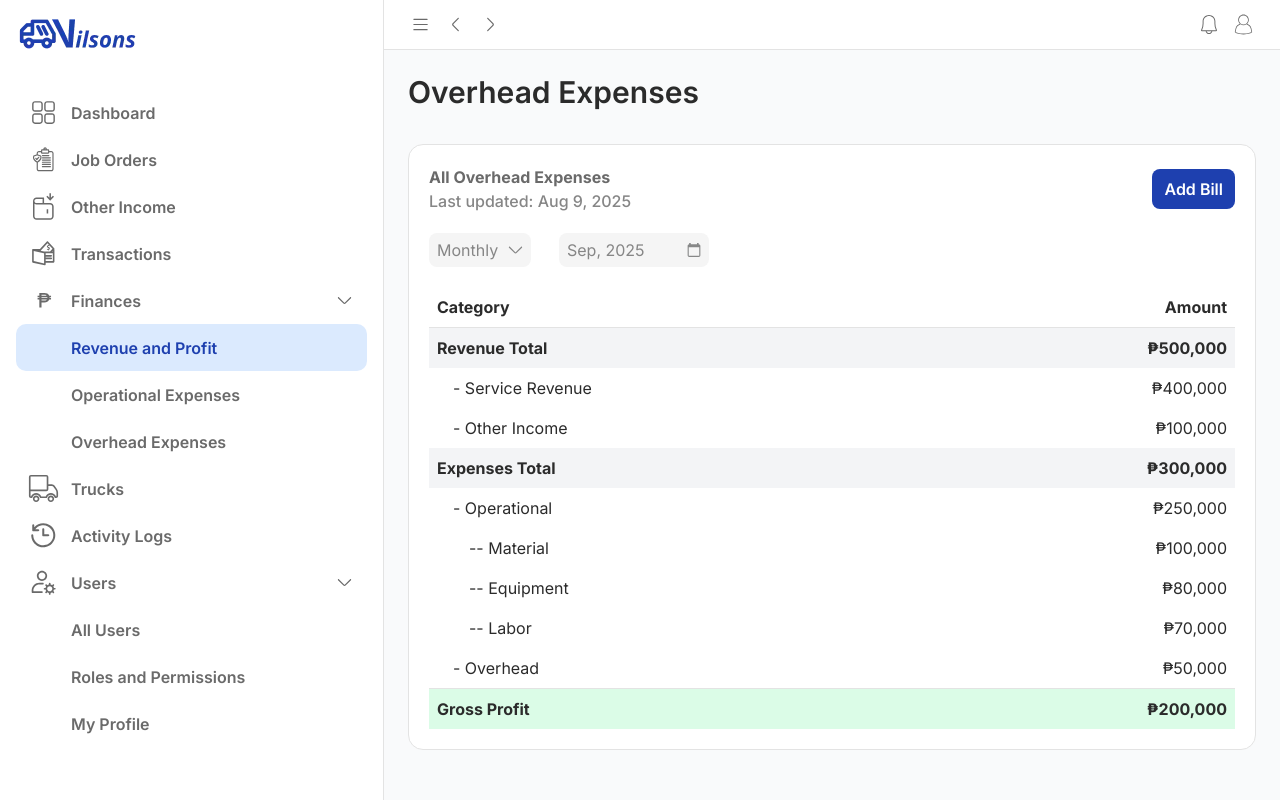
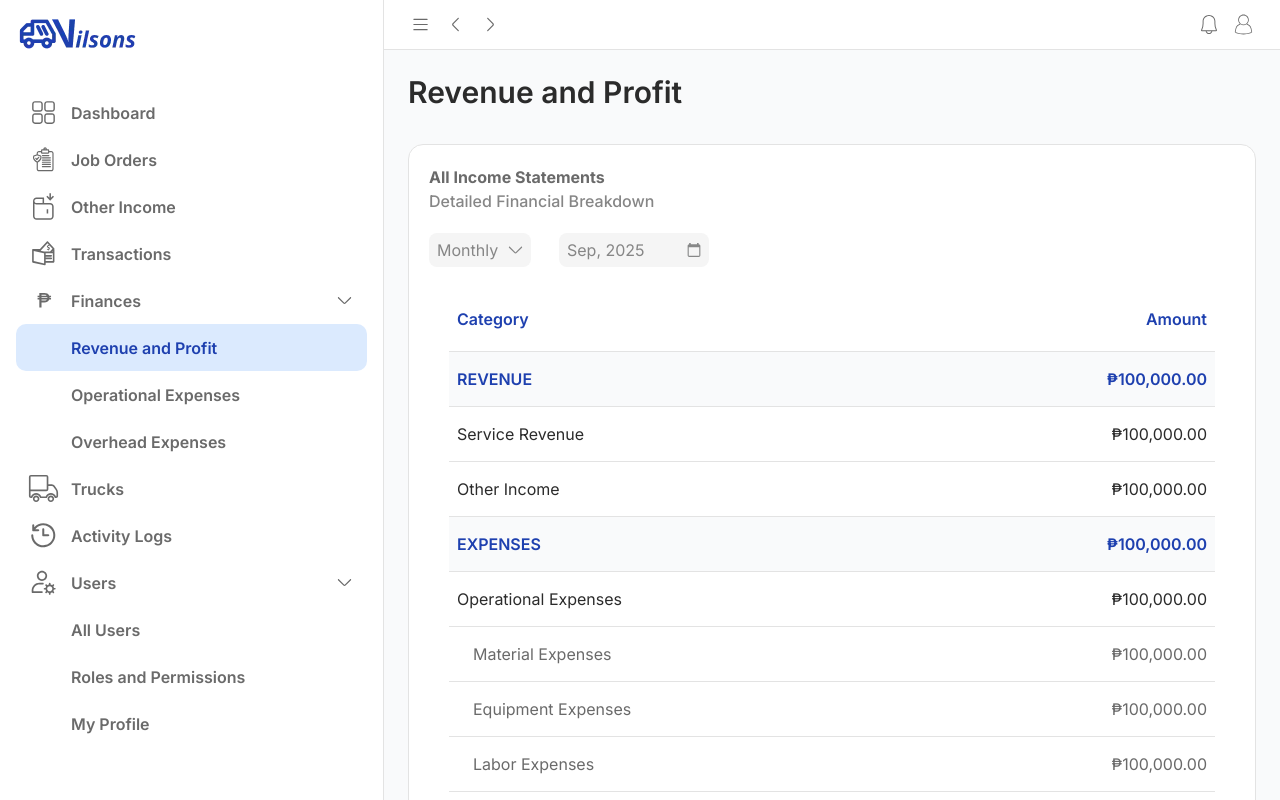
Before and after one commit to JhorizRodel-Aquino/Vilsons-Frontend, a React (Vite) app in the folder vilsons-frontend/: page /revenue-and-profit in a window 1280 px wide. Built offline with nearby package versions, Linux system fonts and the light colour scheme.

Commit message:
Created revenue and profit page and its specific table layout.

```diff
--- a/vilsons-frontend/src/components/Details.tsx
+++ b/vilsons-frontend/src/components/Details.tsx
@@ -1,13 +1,17 @@
 type DetailsProps = {
     subtitle: string;
     modifiedDate?: string;
+    description?: string;
 }
 
-function Details({ subtitle, modifiedDate }: DetailsProps) {
+function Details({ subtitle, modifiedDate, description }: DetailsProps) {
     return (
         <div className="text-base">
             <h2 className="text-darker font-bold">{subtitle}</h2>
-            {modifiedDate && <p className="text-dark font-medium">Last updated: {modifiedDate}</p>}
+            <p className="text-dark font-medium">
+                {modifiedDate && `Last updated: ${modifiedDate}`}
+                {description && `${description}`}
+            </p>
         </div>
     )
 }
--- a/vilsons-frontend/src/components/table/Table.tsx
+++ b/vilsons-frontend/src/components/table/Table.tsx
@@ -1,6 +1,5 @@
 import TableHead from './TableHead';
 import TableData from './TableData';
-import formatPesoFromCents from "../../utils/formatPesoFromCents";
 import TableTotal from './TableTotal';
 
 export type Column<T> = {
@@ -19,11 +18,12 @@ type TableProps<T> = {
   columns: Column<T>[];
   rows: T[];
   total?: number;
+  className?: string;
 };
 
-export default function Table<T>({ columns, rows, total }: TableProps<T>) {
+export default function Table<T>({ columns, rows, total, className }: TableProps<T>) {
   return (
-    <div className='mx-[20px] divide-y divide-border grid gap-[20px]'>
+    <div className={`mx-[20px] divide-y divide-border grid gap-[20px] ${className || ''}`}>
       <table className='border-collapse w-full divide-y divide-border'>
         <thead>
           <tr>
@@ -35,7 +35,7 @@ export default function Table<T>({ columns, rows, total }: TableProps<T>) {
 
         <tbody className='divide-y divide-border'>
           {rows.map((row, i) => (
-              <tr key={i} className=' hover:bg-gray'>
+              <tr key={i} className='hover:bg-gray'>
                 {columns.map((col, j) => (
                   <TableData key={j} row={row} column={col} />
                 ))}
--- a/vilsons-frontend/src/components/table/TableData.tsx
+++ b/vilsons-frontend/src/components/table/TableData.tsx
@@ -3,13 +3,11 @@ import type { Column } from "./Table"; // reuse the Column type
 type TableDataProps<T> = {
   row: T;
   column: Column<T>;
-  depth?: number;
 };
 
-function TableData<T>({ row, column, depth = 0 }: TableDataProps<T>) {
-    const paddingLeft = 2 * depth + 8;  // 2px * depth + 8px offset (px = 8px)
+function TableData<T>({ row, column }: TableDataProps<T>) {
     return (
-        <td className="text-base py-[15px] px-2" style={{ paddingLeft }}>
+        <td>
             {column.render ? column.render(row[column.key], row) : String(row[column.key])}
         </td>
     )
--- a/vilsons-frontend/src/components/table/TableHead.tsx
+++ b/vilsons-frontend/src/components/table/TableHead.tsx
@@ -4,7 +4,7 @@ type TableHeadProps = {
 
 function TableHead({ label }: TableHeadProps) {
     return (
-        <th className="text-start text-base font-semibold text-primary py-[20px] px-2">
+        <th>
             {label}
         </th>
     )
--- a/vilsons-frontend/src/components/table/TableTotal.tsx
+++ b/vilsons-frontend/src/components/table/TableTotal.tsx
@@ -2,8 +2,8 @@ import formatPesoFromCents from '../../utils/formatPesoFromCents';
 
 export default function TableTotal({ total }: {total: number}) {
     return (
-        <div className="flex justify-between text-lg font-semibold text-primary">
-          <p className="px-2">Total</p>
+        <div className="flex justify-between font-semibold text-primary">
+          <p className="px-2">TOTAL</p>
           <p className="px-2">{formatPesoFromCents(total)}</p>
         </div>
     )
--- a/vilsons-frontend/src/index.css
+++ b/vilsons-frontend/src/index.css
@@ -41,6 +41,18 @@
   h1 {
     @apply text-3xl font-semibold;
   }
+
+  th {
+    @apply text-start text-base font-semibold text-primary py-[20px] px-2;
+  }
+
+  td {
+    @apply text-base py-[15px] px-2;
+  }
+
+  hr {
+    @apply border-border;
+  }
 }
 
 @layer components {
@@ -76,10 +88,6 @@
 
   .filter-input {
     @apply placeholder:text-dark focus:outline-none px-[8px] text-dark;
-  }
-
-  hr {
-    @apply border-border;
   }
 }
 
--- a/vilsons-frontend/src/pages/Admin/revenue-and-profit/RevenueAndProfitContent.tsx
+++ b/vilsons-frontend/src/pages/Admin/revenue-and-profit/RevenueAndProfitContent.tsx
@@ -1,80 +1,36 @@
-import type { Column } from "../../../components/table/Table";
 import Info from "../../../components/Info"
 import Details from "../../../components/Details"
 import Button from "../../../components/Button";
 import TableFilter from "../../../components/TableFilter"
-import SearchBar from "../../../components/SearchBar"
-import Table from "../../../components/table/Table"
-import formatPesoFromCents from '../../../utils/formatPesoFromCents';
 import MonthYearFilter from "../../../components/MonthYearFilter";
+import RevenueAndProfitTable from "./RevenueAndProfitTable";
+import type { RevenueAndProfit } from "./RevenueAndProfitTable";
 
 export default function RevenueAndProfitContent() {
+  const revenueAndProfits: RevenueAndProfit[] = [
+    {category: "Revenue", amount: 10000000, depth: 0},
+    {category: "Service Revenue", amount: 10000000, depth: 1},
+    {category: "Other Income", amount: 10000000, depth: 1},
+    {category: "Expenses", amount: 10000000, depth: 0},
+    {category: "Operational Expenses", amount: 10000000, depth: 1},
+    {category: "Material Expenses", amount: 10000000, depth: 2},
+    {category: "Equipment Expenses", amount: 10000000, depth: 2},
+    {category: "Labor Expenses", amount: 10000000, depth: 2},
+    {category: "Overhead Expenses", amount: 10000000, depth: 1},
+    {category: "Gross Profit", amount: 10000000, depth: 0}
+  ]
+
   return (
     <>
       <Info>
-                <Details subtitle={'All Overhead Expenses'} modifiedDate="Aug 9, 2025" />
-                <Button label={'Add Bill'} onClick={() => console.log('clicked')} variant="primary" />
+        <Details subtitle={'All Income Statements'} description={'Detailed Financial Breakdown'} />
       </Info>
 
       <TableFilter>
         <MonthYearFilter />
       </TableFilter>
 
-            <table className="w-full border-collapse">
-              <thead>
-                <tr className="border-b">
-                  <th className="text-left p-2">Category</th>
-                  <th className="text-right p-2">Amount</th>
-                </tr>
-              </thead>
-              <tbody>
-                {/* Revenue */}
-                <tr className="font-bold bg-gray-100">
-                  <td className="p-2">Revenue Total</td>
-                  <td className="p-2 text-right">₱500,000</td>
-                </tr>
-                <tr>
-                  <td className="p-2 pl-6">- Service Revenue</td>
-                  <td className="p-2 text-right">₱400,000</td>
-                </tr>
-                <tr>
-                  <td className="p-2 pl-6">- Other Income</td>
-                  <td className="p-2 text-right">₱100,000</td>
-                </tr>
-
-                {/* Expenses */}
-                <tr className="font-bold bg-gray-100">
-                  <td className="p-2">Expenses Total</td>
-                  <td className="p-2 text-right">₱300,000</td>
-                </tr>
-                <tr>
-                  <td className="p-2 pl-6">- Operational</td>
-                  <td className="p-2 text-right">₱250,000</td>
-                </tr>
-                <tr>
-                  <td className="p-2 pl-10">-- Material</td>
-                  <td className="p-2 text-right">₱100,000</td>
-                </tr>
-                <tr>
-                  <td className="p-2 pl-10">-- Equipment</td>
-                  <td className="p-2 text-right">₱80,000</td>
-                </tr>
-                <tr>
-                  <td className="p-2 pl-10">-- Labor</td>
-                  <td className="p-2 text-right">₱70,000</td>
-                </tr>
-                <tr>
-                  <td className="p-2 pl-6">- Overhead</td>
-                  <td className="p-2 text-right">₱50,000</td>
-                </tr>
-
-                {/* Gross Profit */}
-                <tr className="font-bold bg-green-100 border-t">
-                  <td className="p-2">Gross Profit</td>
-                  <td className="p-2 text-right">₱200,000</td>
-                </tr>
-              </tbody>
-            </table>
+      <RevenueAndProfitTable rows={revenueAndProfits} />
     </>
   )
 }
--- a/vilsons-frontend/src/pages/Admin/revenue-and-profit/RevenueAndProfitPage.tsx
+++ b/vilsons-frontend/src/pages/Admin/revenue-and-profit/RevenueAndProfitPage.tsx
@@ -15,7 +15,7 @@ export default function RevenueAndProfitPage() {
             <ContentLayout>
                 <Header />
                 <Main>
-                    <PageHeading title={'Overhead Expenses'} />
+                    <PageHeading title={'Revenue and Profit'} />
 
                     <PageContent>
                         <RevenueAndProfitContent />
--- /dev/null
+++ b/vilsons-frontend/src/pages/Admin/revenue-and-profit/RevenueAndProfitTable.tsx
@@ -0,0 +1,65 @@
+import formatPesoFromCents from "../../../utils/formatPesoFromCents";
+
+// export type RevenueAndProfitTableProps = {
+//     totalRevenue: number;
+//     serviceRevenue: number;
+//     otherIncome: number;
+//     totalExpenses: number;
+//     operationalExpenses: number;
+//     materialExpenses: number;
+//     equipmentExpenses: number;
+//     laborExpenses: number;
+//     overheadExpenses: number;
+//     grossProfit: number;
+// };
+
+
+export type RevenueAndProfit = {
+    category: string;
+    amount: number
+    depth?: number
+}
+
+// {
+//     totalRevenue,
+//     serviceRevenue,
+//     otherIncome,
+//     totalExpenses,
+//     operationalExpenses,
+//     materialExpenses,
+//     equipmentExpenses,
+//     laborExpenses,
+//     overheadExpenses,
+//     grossProfit
+// }: RevenueAndProfitTableProps
+
+export default function RevenueAndProfitTable({ rows }: { rows: RevenueAndProfit[] }) {
+
+    return (
+        <div className='px-[20px] divide-y divide-border grid gap-[20px]'>
+            <table className='border-collapse w-full divide-y divide-border'>
+                <thead>
+                    <tr>
+                        <th className="text-left">Category</th>
+                        <th className="text-right">Amount</th>
+                    </tr>
+                </thead>
+
+                <tbody className='divide-y divide-border'>
+                    {rows.map(row => (
+                        <tr className={`hover:bg-gray ${row.depth === 0 ? 'bg-light-gray text-primary font-semibold uppercase' : row.depth === 1 ? 'capitalize' : 'text-darker capitalize'}`}>
+                            <td style={{ paddingLeft: 16 * ((row.depth ?? 0) - 1) + 8 }}>{row.category}</td>
+                            <td className="text-end">{formatPesoFromCents(row.amount)}</td>
+                        </tr>
+                    ))}
+                </tbody>
+            </table>
+            {/*
+            {total !== undefined && rows.length > 0 && (
+            <TableTotal total={10000000} />
+            )}
+
+            {rows.length <= 0 && <p className='text-center my-10 italic'>No Records</p>} */}
+        </div>
+    )
+}
```
Lines whose indentation alone changed are shown as unchanged.
